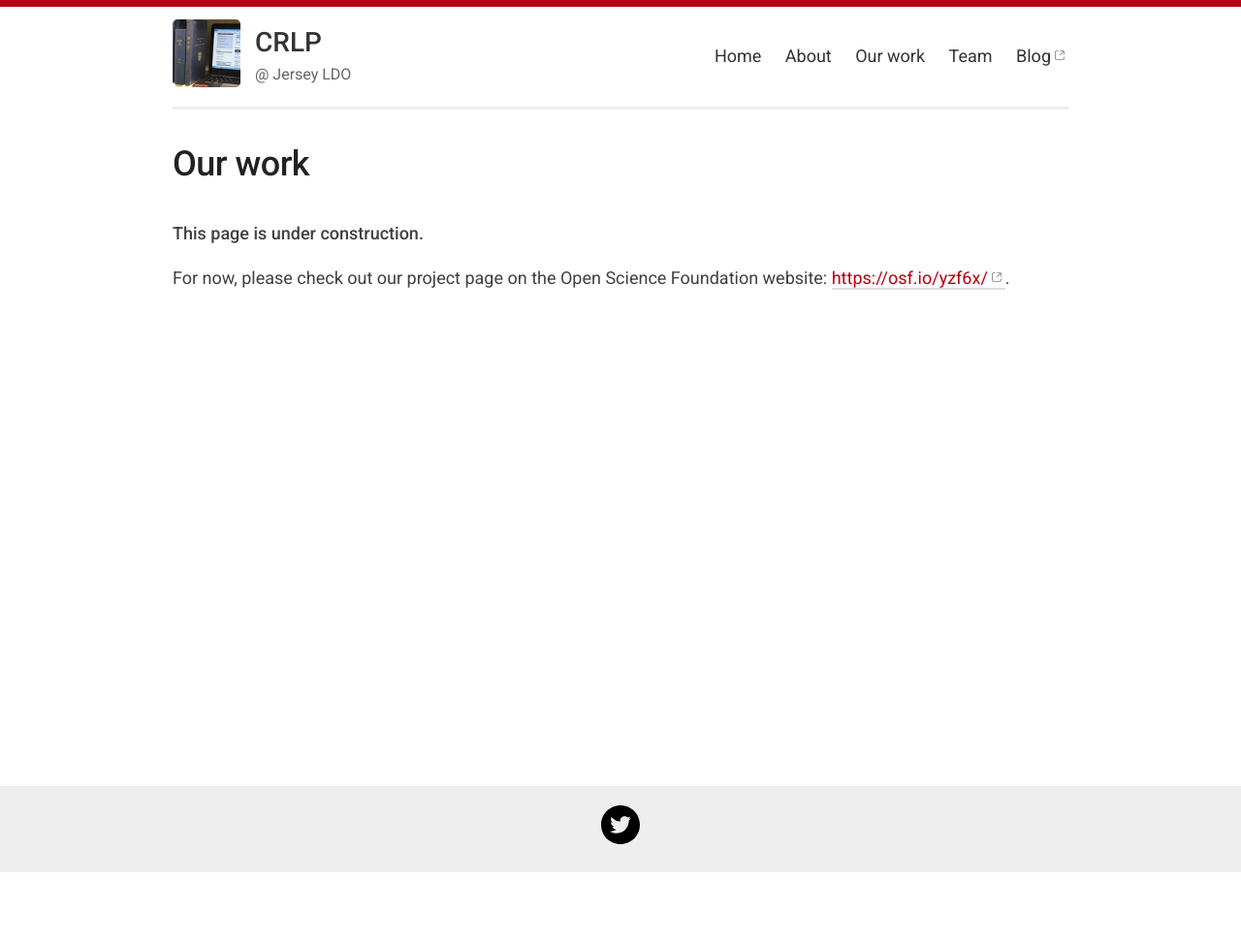
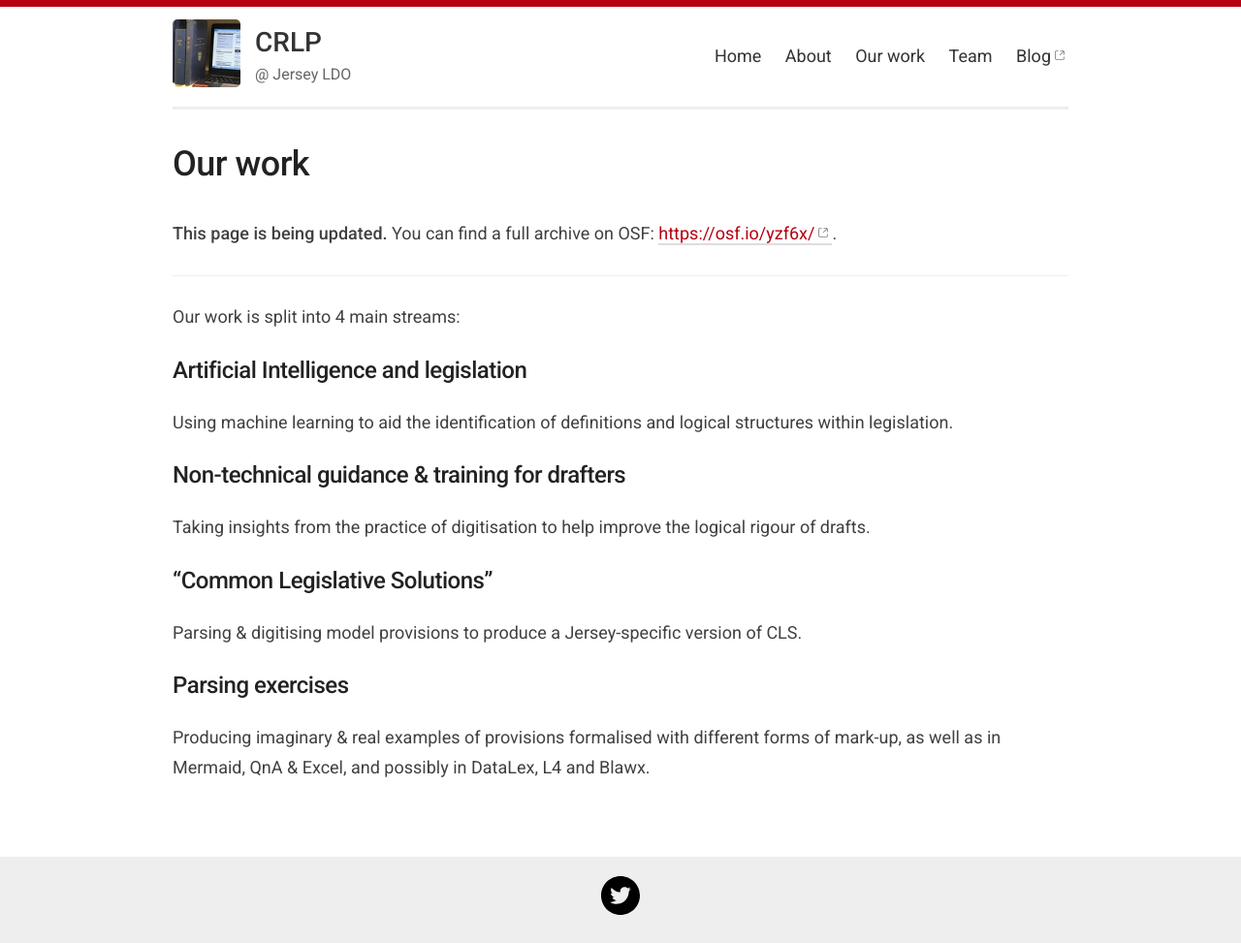
Before and after one commit to crlp-jerseyldo/crlp-jerseyldo.github.io, a Jekyll site: the page built from _pages/work.md, in a window 1280 px wide. Shown: the whole page at 97% size. Built offline with Jekyll 4.4.1, drawn with Linux system fonts in a browser that asks for light colours; before the commit the page ends 901 px from its top, so only the background shows below that.

Commit message:
Update work page

```diff
--- a/_pages/work.md
+++ b/_pages/work.md
@@ -4,13 +4,40 @@ title: Our work
 permalink: /work/
 ---
 
-**This page is under construction.**
+**This page is being updated.** You can find a full archive on OSF: <https://osf.io/yzf6x/>{:target="_blank"}.
 
-For now, please check out our project page on the Open Science Foundation website: <https://osf.io/yzf6x/>{:target="_blank"}.
+----
+
+Our work is split into 4 main streams:
+
+## Artificial Intelligence and legislation
+
+Using machine learning to aid the identification of definitions and logical structures within legislation.
+
+## Non-technical guidance & training for drafters
+
+Taking insights from the practice of digitisation to help improve the logical rigour of drafts.
+
+## “Common Legislative Solutions”
+
+Parsing & digitising model provisions to produce a Jersey-specific version of CLS.
+
+## Parsing exercises
+
+Producing imaginary & real examples of provisions formalised with different forms of mark-up, as well as in Mermaid, QnA & Excel, and possibly in DataLex, L4 and Blawx.
+
+
+
+
 
 <!---
 
-Our work is split into 4 streams: [Stream 1](#stream-1-lorem-ipsum), [Stream 2](#stream-2-dolor-sit-amet), [Stream 3](#stream-3-consectetur-adipiscing) and [Stream 4](#stream-4-dolor-sit-amet).
+Parsing exercises – the imaginary & real examples we have been working on – we will post versions with different forms of mark-up, and in Mermaid, QnA & Excel, and possibly in DataLex, L4 and Blawx (see our previous newsletter)
+
+
+
+
+[Stream 1](#stream-1-lorem-ipsum), [Stream 2](#stream-2-dolor-sit-amet), [Stream 3](#stream-3-consectetur-adipiscing) and [Stream 4](#stream-4-dolor-sit-amet).
 
 ----
 
```
